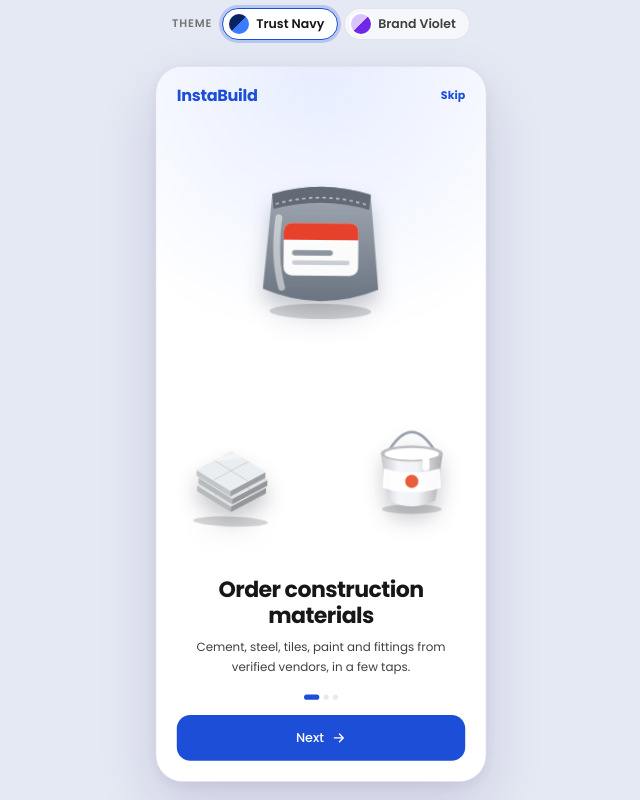
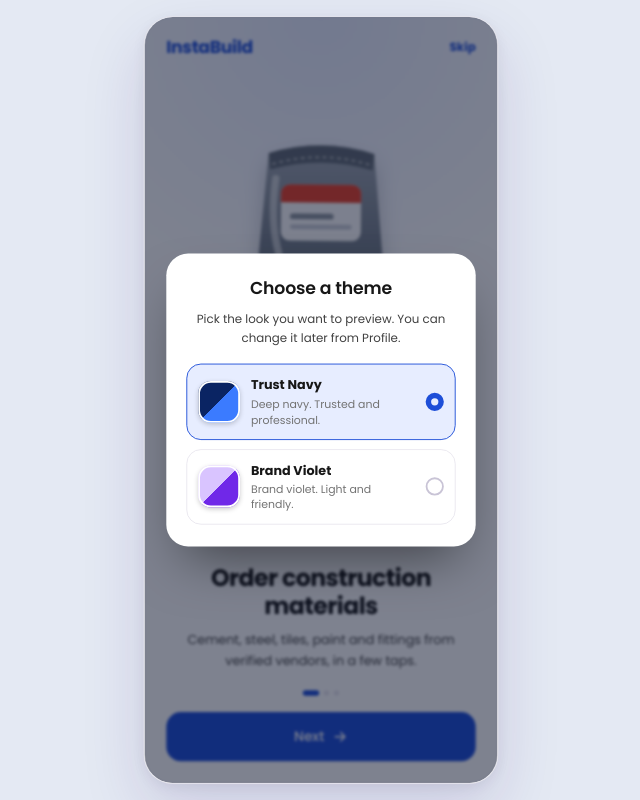
Before and after one commit to Raihan115219/insta-build-app-demo, a plain HTML site: page index.html in a window 1280 px wide. Shown: the whole page, without its empty margins (319-959 px from the left). Drawn offline with Linux system fonts and the light colour scheme.

Commit message:
Replace top theme bar with a theme picker popup
The popup opens on first load and from Profile > Settings > Theme.

Co-Authored-By: Claude Sonnet 5.5 <noreply@anthropic.com>

```diff
--- a/index.html
+++ b/index.html
@@ -722,6 +722,14 @@ html[data-theme=c] .page.hue{--hd-a:hsl(var(--hue) 100% 87%);--hd-b:hsl(var(--hu
 .sug-r svg{color:var(--muted)}
 .sug-r b{color:var(--ink);font-weight:700}
 .sug-r:active{background:var(--bg2)}
+
+#themebar{display:none!important}
+.thm{display:flex;flex-direction:column;gap:10px;width:100%;margin-top:8px}
+.thm-o{display:flex;align-items:center;gap:12px;padding:12px;border-radius:16px;border:1.5px solid var(--line);text-align:left;width:100%;background:#fff;transition:border-color .15s,background .15s}
+.thm-o.on{border-color:var(--p);background:var(--pl)}
+.thm-o.on .rad{border:6px solid var(--p)}
+.thm-sw{width:46px;height:46px;border-radius:14px;flex:0 0 46px;box-shadow:inset 0 0 0 2px #fff,0 2px 6px rgba(0,0,0,.2)}
+.thm-t{flex:1;display:flex;flex-direction:column;gap:2px;font-size:14px}
 </style>
 </head>
 <body>
@@ -1888,7 +1896,7 @@ function vProfile(){var t=S.orders.length,spent=S.orders.reduce(function(a,o){re
   pGroup('Shopping',[pRow(I.orders,'My orders',t+' orders','tab','orders'),pRow(I.heart,'Wishlist',Object.keys(S.wish).length+' saved','wishlist'),pRow(I.pin,'Saved addresses',esc(site().name)+' · '+SITES.length+' sites','sitespage',''),pRow('M3 7h18v12H3z M3 11h18','Wallet',inr(S.wallet.bal)+' balance','sub','wallet'),pRow(I.card,'Payment methods','UPI, cards, net banking','sub','pay')])+
   pGroup('Business',[pRow('M6 3h12v18H6z M9 8h6 M9 12h6 M9 16h3','GST details',u.gst?esc(u.gst):'Add GSTIN for tax invoices','sub','gst'),pRow('M7 3h10v4H7z M5 7h14v14H5z M9 12h6 M9 16h6','Invoices','Download GST invoices (PDF)','sub','inv'),pRow('M12 8v8 M8 12h8 M12 3a9 9 0 1 0 0 18 9 9 0 0 0 0-18z','Request a bulk quote','For large project orders','sub','quote')])+
   pGroup('Support',[pRow('M12 3a6 6 0 0 0-6 6c0 5-2 6-2 6h16s-2-1-2-6a6 6 0 0 0-6-6z M10 19a2 2 0 0 0 4 0','Notifications',(S.notif.orders?'Orders on':'Orders off')+' · '+(S.notif.offers?'offers on':'offers off'),'sub','notif'),pRow('M4 12a8 8 0 1 1 16 0v5h-4v-5h3 M4 12v5h4v-5H5','Help & support','FAQs, chat, raise a ticket','sub','help'),pRow(I.ret,'Returns & damage claims',S.claims.length?S.claims.length+' claim'+(S.claims.length>1?'s':''):'Report within 48 hrs','sub','returns')])+
-  pGroup('Settings',[pRow('M4 5h16 M4 12h10 M4 19h7','Language',S.lang==='Hindi'?'हिन्दी':'English','sub','lang'),pRow('M12 3 4 6v6c0 4.5 3.4 8 8 9 4.6-1 8-4.5 8-9V6z','Privacy policy','How we use your data','sub','privacy'),pRow('M7 3h10v4H7z M5 7h14v14H5z M9 12h6','Terms of service','Rules for using InstaBuild','sub','terms')])+
+  pGroup('Settings',[pRow('M12 3a9 9 0 1 0 0 18 9 9 0 0 0 0-18z M12 3v18','Theme',(document.documentElement.dataset.theme==='c'?'Brand Violet':'Trust Navy'),'themedlg',''),pRow('M4 5h16 M4 12h10 M4 19h7','Language',S.lang==='Hindi'?'हिन्दी':'English','sub','lang'),pRow('M12 3 4 6v6c0 4.5 3.4 8 8 9 4.6-1 8-4.5 8-9V6z','Privacy policy','How we use your data','sub','privacy'),pRow('M7 3h10v4H7z M5 7h14v14H5z M9 12h6','Terms of service','Rules for using InstaBuild','sub','terms')])+
   '<button class="btn danger full" data-act="logout" style="height:54px">'+ico('M15 4h4v16h-4 M10 8l-4 4 4 4 M6 12h10',19)+'Log out</button><button class="va" data-act="sub" data-id="delete" style="align-self:center;color:var(--err)">Delete my account</button>'+
   '<div style="display:flex;flex-direction:column;align-items:center;gap:6px"><img src="'+LOGO_FULL+'" alt="Insta Build" style="height:36px;width:auto"><span style="font-size:12px" class="muted">demo v1.0</span></div></div>'+(S.sheet?logoutSheet():'')+'</div>'}
 
@@ -1965,6 +1973,8 @@ var HI={'Home':'होम','Browse':'ब्राउज़','Trending':'ट्
  'Profile':'प्रोफ़ाइल','Shopping':'खरीदारी','My orders':'मेरे ऑर्डर','Wishlist':'विशलिस्ट','Saved addresses':'सहेजे गए पते','Wallet':'वॉलेट','Payment methods':'भुगतान के तरीके','Business':'बिज़नेस','GST details':'GST विवरण','Invoices':'इनवॉइस','Support':'सहायता','Notifications':'सूचनाएँ','Help & support':'मदद और सहायता','Returns & damage claims':'रिटर्न और डैमेज क्लेम','Settings':'सेटिंग्स','Language':'भाषा','Privacy policy':'गोपनीयता नीति','Terms of service':'सेवा की शर्तें','Log out':'लॉग आउट','Delete my account':'मेरा खाता हटाएँ',
  'Current':'वर्तमान','Past orders':'पिछले ऑर्डर','Track order':'ऑर्डर ट्रैक करें','Reorder':'दोबारा ऑर्डर','Details':'विवरण','Order confirmed!':'ऑर्डर कन्फ़र्म हो गया!','Expected delivery':'अनुमानित डिलीवरी','Keep shopping':'खरीदारी जारी रखें','Order details':'ऑर्डर विवरण','Download GST invoice (PDF)':'GST इनवॉइस डाउनलोड (PDF)','Report an issue':'समस्या बताएँ','Report a problem':'समस्या दर्ज करें','Submit claim':'क्लेम जमा करें','Save changes':'बदलाव सहेजें','Edit profile':'प्रोफ़ाइल बदलें',
  'Log in or sign up':'लॉग इन या साइन अप','Get OTP':'OTP पाएँ','Verify & continue':'सत्यापित करें और आगे बढ़ें','Next':'आगे','Get Started':'शुरू करें','Skip':'छोड़ें','Order construction materials':'निर्माण सामग्री ऑर्डर करें','Fast delivery to your site':'आपकी साइट तक तेज़ डिलीवरी','Track every order live':'हर ऑर्डर लाइव ट्रैक करें','Delivery vehicle':'डिलीवरी वाहन','Offers':'ऑफ़र','Total load':'कुल वज़न'};
+function openThemeDlg(){var cur=document.documentElement.dataset.theme;
+  openDlg('<h2 class="h2" style="font-size:19px">Choose a theme</h2><p class="para muted">Pick the look you want to preview. You can change it later from Profile.</p><div class="thm">'+THEMES.map(function(t){return '<button class="thm-o'+(t.id===cur?' on':'')+'" data-act="pickTheme" data-id="'+t.id+'"><span class="thm-sw" style="background:'+t.sw+'"></span><span class="thm-t"><b>'+t.name+'</b><span class="small muted">'+(t.id==='b'?'Deep navy. Trusted and professional.':'Brand violet. Light and friendly.')+'</span></span><span class="rad"></span></button>'}).join('')+'</div>')}
 function trHTML(h){if(S.lang!=='Hindi')return h;return h.replace(/>([^<>]+)</g,function(m,s){var k=s.trim(),v=HI[k];return v?'>'+s.replace(k,v)+'<':m})}
 
 /* ---- all flow actions ---- */
@@ -2044,6 +2054,8 @@ function flowAct(a,id,b){
   case 'setlang':S.lang=id;toast(id==='Hindi'?'भाषा हिन्दी में बदल गई':'Language set to English');render();return true;
   case 'dologout':S.sheet=0;S.authed=false;S.lg='phone';S.err={};S.f.otp='';root({s:'login'});return true;
   case 'delacct':S.cart={};S.wish={};S.claims=[];S.tickets=[];S.isNew=true;S.f={};S.authed=false;S.ob=0;S.lg='phone';toast('Your account has been deleted');root({s:'onboard'});return true;
+  case 'themedlg':openThemeDlg();return true;
+  case 'pickTheme':closeOv();setTimeout(function(){setTheme(id)},120);return true;
   case 'noop':return true;
   }
   return false}
@@ -2073,7 +2085,8 @@ function flowAct(a,id,b){
 var FLOWVIEWS={splash:vSplash,onboard:vOnboard,setup:vSetup,addr:vAddr,paying:vPaying,payfail:vPayFail,confirmed:vConfirmed,orderd:vOrderD,claim:vClaimNew,claims:vClaims};
 (function(){var q=location.search||'',h=location.hash||'';
   if(/[?&]home\b/.test(q)||h==='#home'){S.stack=[{s:'home'}];S.authed=true;S.isNew=false;S.load='tab'}
-  else{S.stack=[{s:'splash'}];setTimeout(function(){if(cur().s==='splash')root({s:'onboard'})},2000)}})();
+  else{S.stack=[{s:'splash'}];setTimeout(function(){if(cur().s==='splash')root({s:'onboard'})},2000)}
+  setTimeout(openThemeDlg,400)})();
 
 /* ---------------- RENDER ---------------- */
 var VIEWS={home:vHome,cats:vCats,cat:vCat,coll:vColl,brands:vBrands,brand:vBrand,trending:vTrending,wish:vWish,search:vSearch,product:vProduct,cart:vCart,checkout:vCheckout,track:vTrack,orders:vOrders,profile:vProfile,sub:vSub,login:vLogin};
@@ -2178,7 +2191,7 @@ document.getElementById('app').addEventListener('dragstart',function(e){if(e.tar
 /* scale the 390x844 mockup down on short desktop windows; phones use the full viewport */
 function fit(){var s=innerWidth<500?1:Math.min(1,(innerHeight-(document.body.classList.contains('clean')?32:84))/844,(innerWidth-32)/390);FIT=s;document.documentElement.style.setProperty('--fit',s)}
 addEventListener('resize',fit);fit();
-(function(){var q=new URLSearchParams(location.search),t=q.get('theme');if(q.has('clean'))document.body.classList.add('clean');
+(function(){var q=new URLSearchParams(location.search),t=q.get('theme');document.body.classList.add('clean');
  if(!t){try{t=localStorage.getItem('ib-theme')}catch(e){}}setTheme(t||'b',true);fit()})();
 render(true);
 setTimeout(function(){S.load='';SEEN={};render(true)},900);
```
